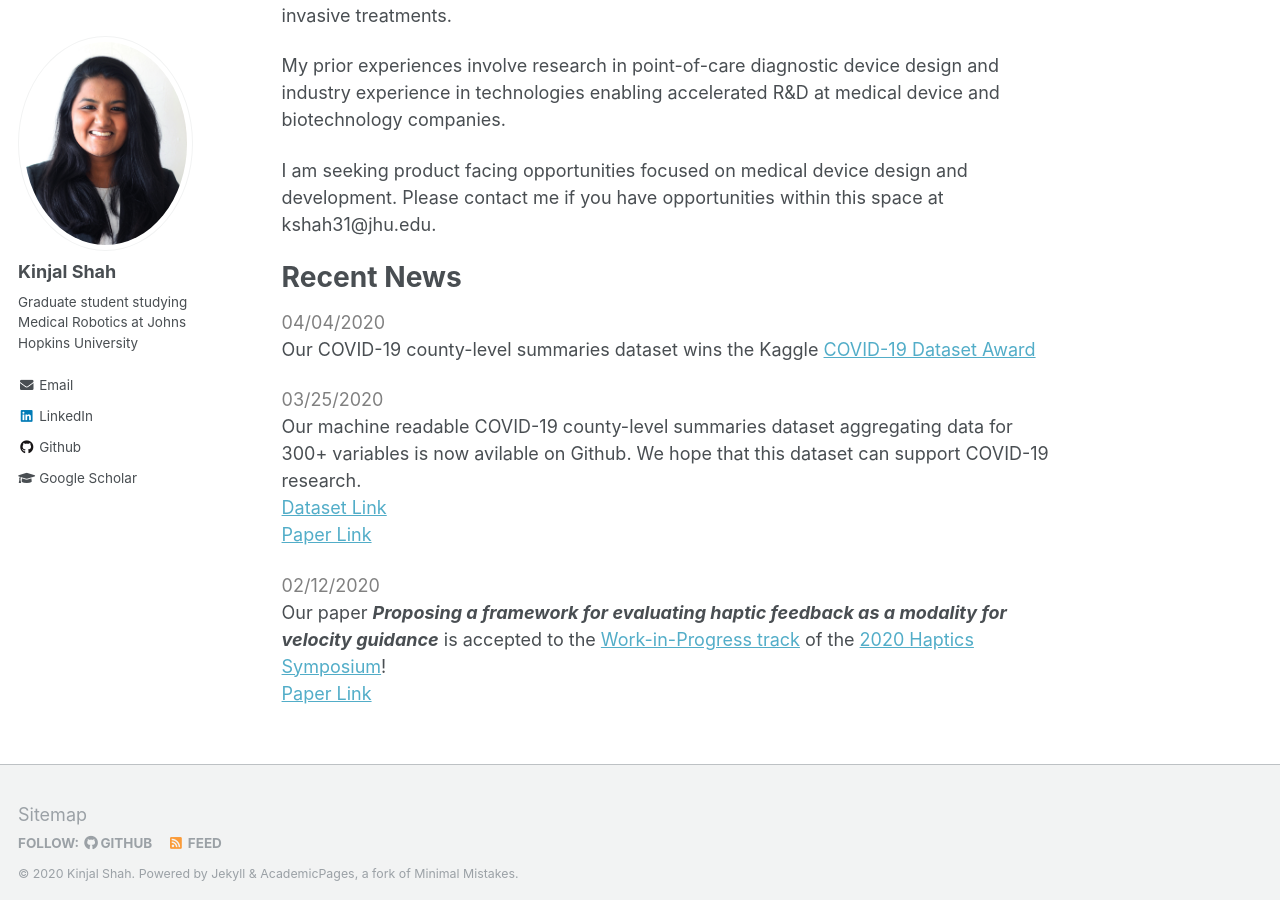
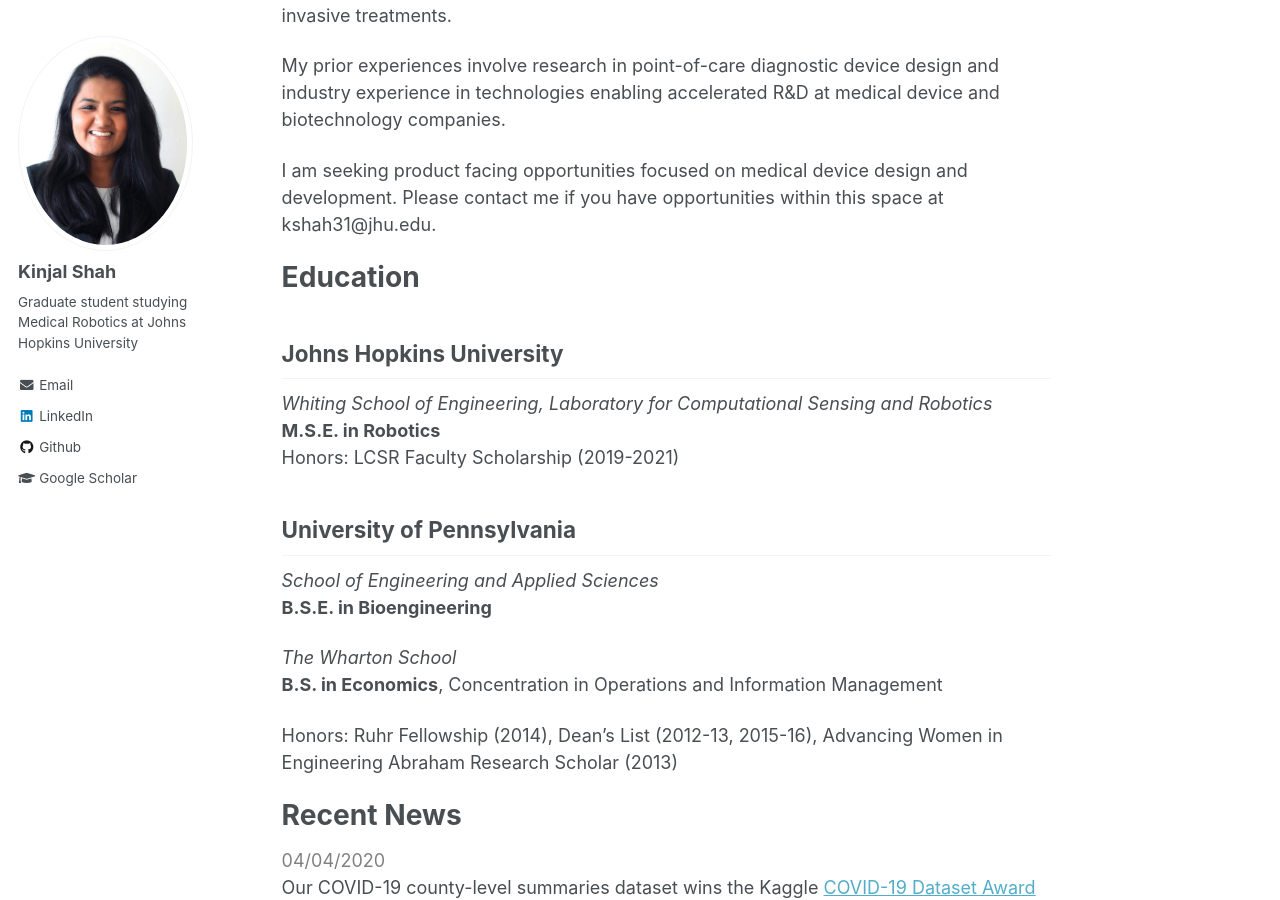
Before and after one commit to kinjmshah/kinjmshah.github.io, a Jekyll site: the page built from _pages/about.md, in a window 1280 px wide and 900 px high, scrolled down 224 px. Built offline with Jekyll 4.4.1, drawn with Linux system fonts in a browser that asks for light colours.

Commit message:
Update about.md

```diff
--- a/_pages/about.md
+++ b/_pages/about.md
@@ -13,6 +13,21 @@ My prior experiences involve research in point-of-care diagnostic device design
 
 I am seeking product facing opportunities focused on medical device design and development. Please contact me if you have opportunities within this space at kshah31@jhu.edu.
 
+# Education
+## Johns Hopkins University
+*Whiting School of Engineering, Laboratory for Computational Sensing and Robotics*
+**M.S.E. in Robotics**
+Honors: LCSR Faculty Scholarship (2019-2021)
+
+## University of Pennsylvania
+*School of Engineering and Applied Sciences*
+**B.S.E. in Bioengineering**
+
+*The Wharton School*
+**B.S. in Economics**, Concentration in Operations and Information Management
+
+Honors: Ruhr Fellowship (2014), Dean's List (2012-13, 2015-16), Advancing Women in Engineering Abraham Research Scholar (2013)
+
 # Recent News
 
 <span style="color:gray">04/04/2020</span>
```
